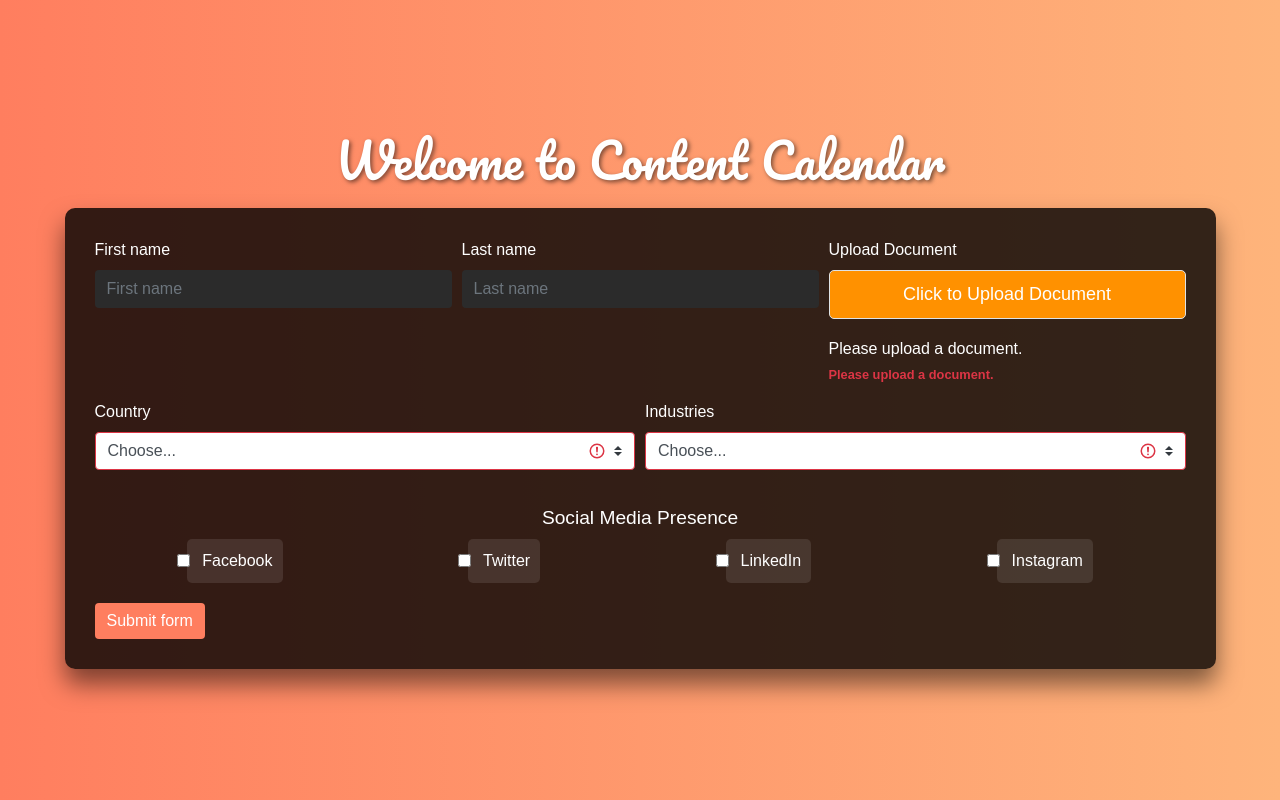
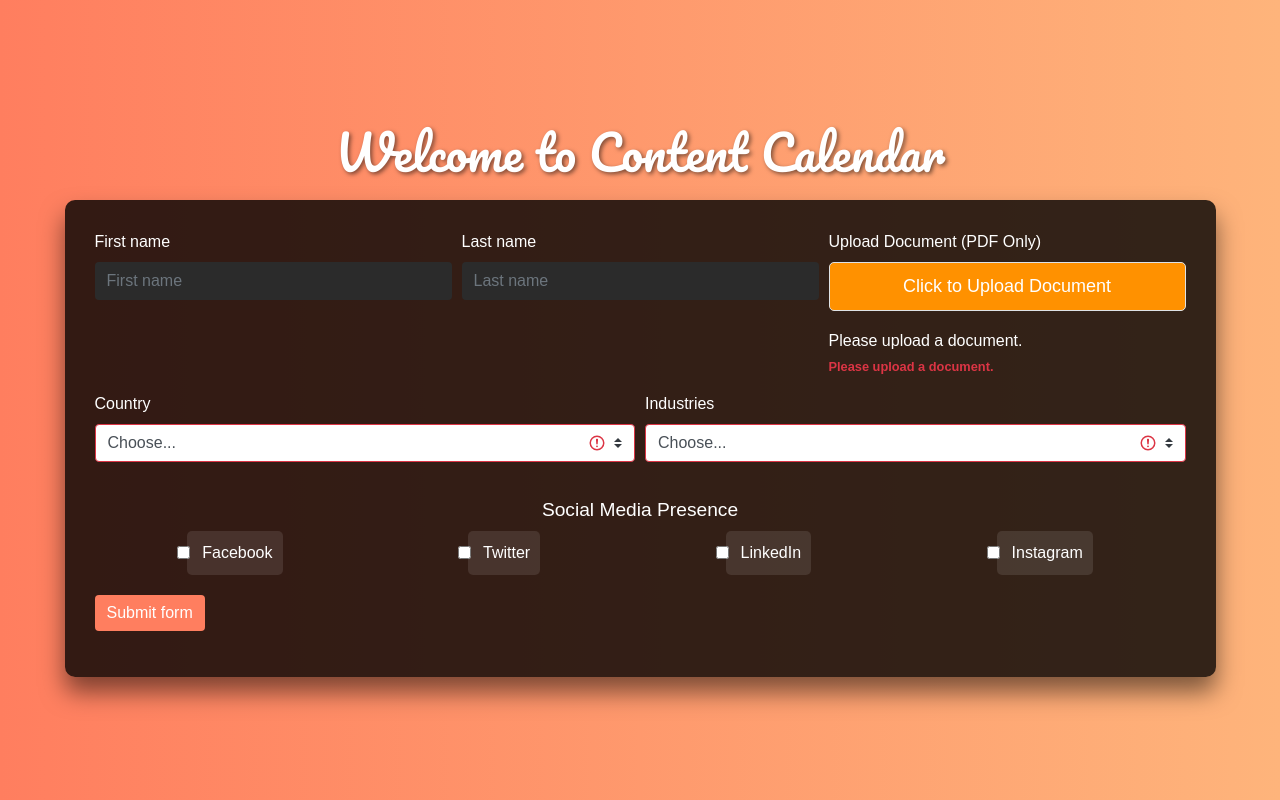
Before and after one commit to Likash28/Content_calendar, a Flask app: page / in a window 1280 px wide. Run offline with Flask 3, Linux system fonts and the light colour scheme; some libraries are stand-ins or nearby versions.

Commit message:
Update index.html

```diff
--- a/templates/index.html
+++ b/templates/index.html
@@ -248,9 +248,9 @@
           <div id="lastNameSuccess" class="valid-feedback">Looks good!</div>
         </div>
         <div class="col-md-4 mb-3">
-          <label for="uploadDocs">Upload Document</label>
+          <label for="uploadDocs">Upload Document (PDF Only)</label>
           <div class="input-group">
-            <input type="file" name="file" class="form-control-file hidden-file-input is-invalid" id="uploadDocs" aria-describedby="fileUploadButton">
+            <input type="file" name="file" class="form-control-file hidden-file-input is-invalid" id="uploadDocs" aria-describedby="fileUploadButton" accept=".pdf, .doc, .docx">
             <label class="btn upload-button" for="uploadDocs" id="fileUploadButton">Click to Upload Document</label>
             <div class="file-name-display">Please upload a document.</div>
             <div class="invalid-feedback">Please upload a document.</div>
@@ -313,15 +313,22 @@
             <label class="form-check-label" for="instagram">Instagram</label>
           </div>
         </div>
-      </div>
+        <div class="form-group">
+          <button class="btn btn-primary" type="submit">Submit form</button>
+        </div>
 
-      <button class="btn btn-primary" type="submit">Submit form</button>
-    </form>
-  </div>
-  <!-- Preloader -->
+        {% if error_message %}
+        <div class="alert alert-danger" role="alert">
+          {{ error_message }}
+        </div>
+        {% endif %}
+      </form>
+        <!-- Preloader -->
   <div class="preloader" id="preloader">
     <div class="lds-hourglass"></div>
   </div>
+    </div>
+
 
 
 
@@ -486,13 +493,20 @@ document.getElementById('mainForm').addEventListener('submit', function(event) {
 
   document.addEventListener('DOMContentLoaded', function() {
     const countrySelect = document.getElementById('validationServer04');
+
     fetch('https://restcountries.com/v3.1/all')
       .then(response => response.json())
       .then(data => {
-        data.forEach(country => {
+        // Sort countries alphabetically
+        const sortedCountries = data
+          .map(country => country.name.common)
+          .sort((a, b) => a.localeCompare(b));
+
+        // Create and append options
+        sortedCountries.forEach(countryName => {
           const option = document.createElement('option');
-          option.value = country.name.common;
-          option.textContent = country.name.common;
+          option.value = countryName;
+          option.textContent = countryName;
           countrySelect.appendChild(option);
         });
       })
```
